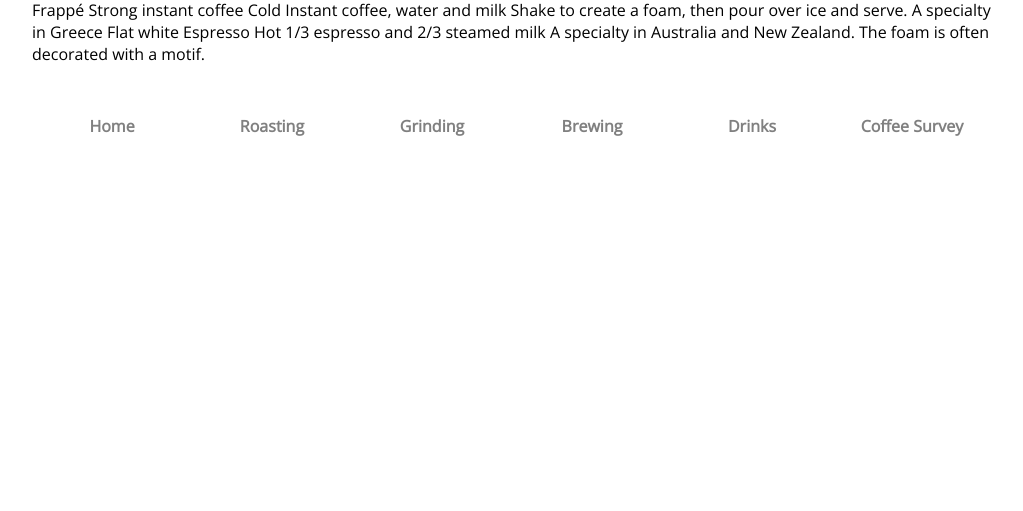
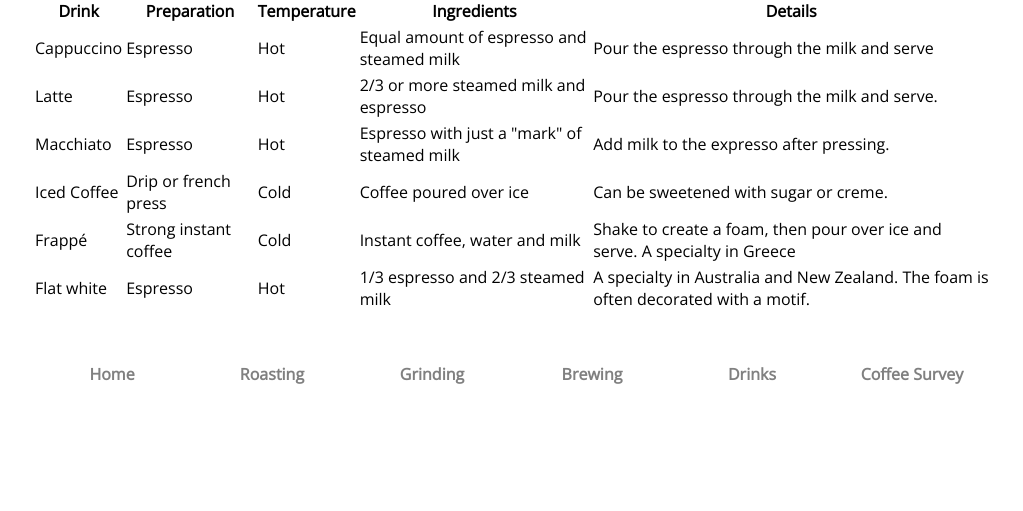
Before and after one commit to marcoschutte/Coffee-Website-Project, a plain HTML site: page drinks.html in a window 1280 px wide. Shown: the part 289-800 px from the top of the page, without its empty margins (128-1151 px from the left). Drawn offline with nearby package versions, Linux system fonts and the light colour scheme.

Commit message:
commit new table

```diff
--- a/drinks.html
+++ b/drinks.html
@@ -23,51 +23,59 @@
         </ul>
     </nav>
     </header>
-Coffee Drinks
-
-Drink
-Preparation
-Temperature
-Ingredients
-Details
-
-Cappuccino
-Espresso
-Hot
-Equal amount of espresso and steamed milk
-Pour the espresso through the milk and serve
-
-Latte
-Espresso
-Hot
-2/3 or more steamed milk and espresso
-Pour the espresso through the milk and serve.
-
-Macchiato
-Espresso
-Hot
-Espresso with just a "mark" of steamed milk
-Add milk to the expresso after pressing.
-
-Iced Coffee
-Drip or french press
-Cold
-Coffee poured over ice
-Can be sweetened with sugar or creme.
-
-Frappé
-Strong instant coffee
-Cold
-Instant coffee, water and milk
-Shake to create a foam, then pour over ice and serve. A specialty in Greece
-
-Flat white
-Espresso
-Hot
-1/3 espresso and 2/3 steamed milk
-A specialty in Australia and New Zealand. The foam is often decorated with a motif.
-
-</body>
+<h1>Coffee Drinks</h1>
+<table>
+    <caption>Popular Coffee Drinks</caption>
+<tr>
+    <th>Drink</th>
+    <th>Preparation</th>
+    <th>Temperature</th>
+    <th>Ingredients</th>
+    <th>Details</th>
+</tr>
+<tr>
+    <td>Cappuccino</td>
+    <td>Espresso</td>
+    <td>Hot</td>
+    <td>Equal amount of espresso and steamed milk</td>
+    <td>Pour the espresso through the milk and serve</td>
+</tr>
+<tr>
+    <td>Latte</td>
+    <td>Espresso</td>
+    <td>Hot
+    <td>2/3 or more steamed milk and espresso</td>
+    <td>Pour the espresso through the milk and serve.</td>
+</tr>
+<tr>
+    <td>Macchiato</td>
+    <td>Espresso</td>
+    <td>Hot</td>
+    <td>Espresso with just a "mark" of steamed milk</td>
+    <td>Add milk to the expresso after pressing.</td>
+</tr>
+<tr>
+    <td>Iced Coffee</td>
+    <td>Drip or french press</td>
+    <td>Cold</td>
+    <td>Coffee poured over ice</td>
+    <td>Can be sweetened with sugar or creme.</td>
+</tr>
+<tr>
+    <td>Frappé</td>
+    <td>Strong instant coffee</td>
+    <td>Cold</td>
+    <td>Instant coffee, water and milk</td>
+    <td>Shake to create a foam, then pour over ice and serve. A specialty in Greece</td>
+</tr>
+<tr>
+    <td>Flat white</td>
+    <td>Espresso</td>
+    <td>Hot</td>
+    <td>1/3 espresso and 2/3 steamed milk</td>
+    <td>A specialty in Australia and New Zealand. The foam is often decorated with a motif.</td>
+</tr>
+</table>
 <footer>
     <nav>
         <ul>
@@ -80,4 +88,5 @@ A specialty in Australia and New Zealand. The foam is often decorated with a mot
         </ul>
     </nav>
 </footer>
+</body>
 </html>
```
